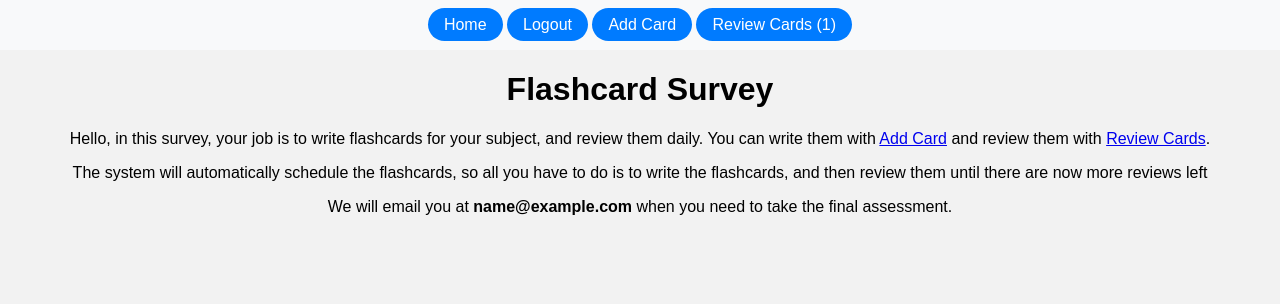
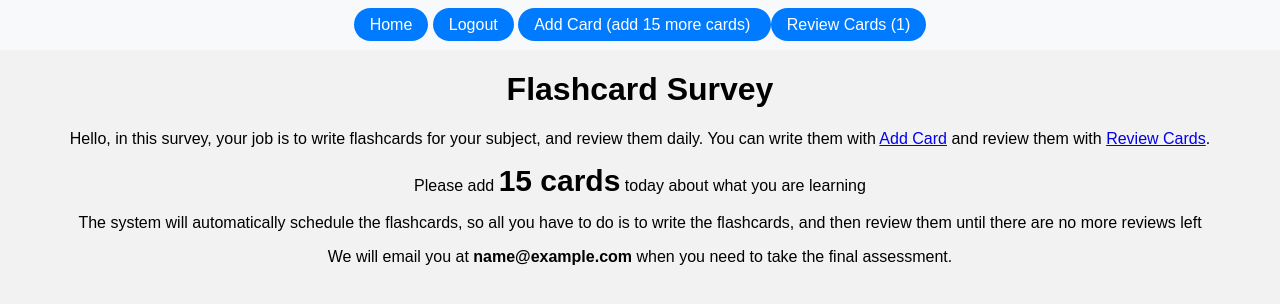
Before and after one commit to g-w1/gpt-flashcard, a Django app: page / in a window 1280 px wide. Shown: the top 304 px of the page. Run offline with Django 4.2, Linux system fonts and the light colour scheme; a user stored in the database is signed in; tables that the repository leaves empty hold one stand-in row (values such as "Sample post").

Commit message:
do a bunch of features. want to start sending this out soon

```diff
--- a/flashcard_site/survey/forms.py
+++ b/flashcard_site/survey/forms.py
@@ -26,6 +26,11 @@ class InitialSurveyForm(forms.ModelForm):
         widget=forms.RadioSelect,  # TODO change the css
         label="Rate your skill at creating flashcards",
     )
+    study_outside = forms.ChoiceField(
+    	choices=InitialSurvey.STUDY_OUTSIDE_CHOICES,
+    	label="How much do you plan to study outside of school (not including this study)?"
+    )
+
 
     class Meta:
         model = InitialSurvey
--- a/flashcard_site/survey/models.py
+++ b/flashcard_site/survey/models.py
@@ -14,7 +14,7 @@ QUEUE_TYPE_LRN = 1
 QUEUE_TYPE_REV = 2
 QUEUE_TYPE_NEW_FAILED = 3  # when you get something as new but you fail it, so we don't remark it as using a new card
 
-NEW_ADDED_EVERY_DAY = 5
+NEW_ADDED_EVERY_DAY = 15
 
 
 class SurveyGroup(models.Model):
@@ -111,6 +111,10 @@ class User(AbstractBaseUser, PermissionsMixin):
         possible_new_cards_num = min(new_cards_num, NEW_ADDED_EVERY_DAY - self.new_cards_added_today)
         return cards_for_today.count() - new_cards_num + possible_new_cards_num
 
+    @property
+    def num_cards_to_add_today(self):
+        return NEW_ADDED_EVERY_DAY - Card.objects.filter(created=timezone.localdate(), belongs=self).count()
+
     def final_assessment_is_due(self):
         return self.date_final_opens <= timezone.localdate()
 
@@ -130,6 +134,7 @@ class Card(models.Model):
         default=0
     )  # Initially, the card has not been reviewed, so repetitions is 0
     queue_type = models.IntegerField(default=QUEUE_TYPE_NEW)
+    created = models.DateField(auto_now_add=True) # why not showing up in admin
 
     def __str__(self):
         return f"{self.front}/{self.back}/next: {self.date_next}"
@@ -195,12 +200,19 @@ class InitialSurvey(models.Model):
         ("yes", "Yes"),
         ("no", "No"),
     ]
+    STUDY_OUTSIDE_CHOICES = [
+        ("nothing", "No studying outside school"),
+        ("minimal", "Studying for less than 30 minutes outside of school"),
+        ("medium", "Studying for more than 30 minutes but less than an hour outside of school"),
+        ("large", "Studying for more than an hour outside of school")
+    ]
     LIKERT_SCALE_CHOICES = [(i, i) for i in range(1, 6)]
 
     user = models.ForeignKey(User, on_delete=models.CASCADE)
     age = models.PositiveIntegerField()
     occupation = models.CharField(max_length=20, choices=OCCUPATION_CHOICES)
     used_flashcards = models.CharField(max_length=3, choices=YES_NO_CHOICES)
+    study_outside = models.CharField(max_length=100, choices=STUDY_OUTSIDE_CHOICES, default="nothing")
     use_flashcards_normally = models.CharField(
         max_length=3, choices=YES_NO_CHOICES, blank=True, null=True
     )
--- a/flashcard_site/survey/templates/base.html
+++ b/flashcard_site/survey/templates/base.html
@@ -14,7 +14,11 @@
             {% if user.is_authenticated %}
                 <a href="{% url 'logout' %}">Logout</a>
                 {% if user.experiment_group == 1 %}
-                    <a href="{% url 'add_card' %}">Add Card</a>
+                    <a href="{% url 'add_card' %}">Add Card
+                    <span id="numToAddToday">{% if user.num_cards_to_add_today != 0 %}
+                    	(add {{user.num_cards_to_add_today}} more cards)
+                    {%endif%}</span>
+                    </a>
                 {% endif %}
                 {% if user.experiment_group != 0 %}
                     <a href="{% url 'review_cards' %}">Review Cards
--- a/flashcard_site/survey/templates/survey/index.html
+++ b/flashcard_site/survey/templates/survey/index.html
@@ -19,7 +19,10 @@
         </p>
 {% elif user.experiment_group == 1 %} <!-- The writing group -->
         Hello, in this survey, your job is to write flashcards for your subject, and review them daily. You can write them with <a href="{% url 'add_card' %}">Add Card</a> and review them with <a href="{% url 'review_cards' %}">Review Cards</a>.<br>
-        <p>The system will automatically schedule the flashcards, so all you have to do is to write the flashcards, and then review them until there are now more reviews left</p>
+        {% if user.num_cards_to_add_today != 0 %}
+            <p>Please add <span style="font-size: 30px; font-weight: bold">{{user.num_cards_to_add_today}} cards</span> today about what you are learning</p>
+        {% endif %}
+        <p>The system will automatically schedule the flashcards, so all you have to do is to write the flashcards, and then review them until there are no more reviews left</p>
         <p>
         {% if not user.needs_to_take_final_assessment %}
             We will email you at <b>{{ user.email }}</b> when you need to take the final assessment.<br>
--- a/flashcard_site/survey/templates/survey/register.html
+++ b/flashcard_site/survey/templates/survey/register.html
@@ -7,7 +7,7 @@
   <div id="informed-consent" style="text-align: left;"> <!-- TODO do I need to actually collect the signature -->
 <br><b>Student Researcher(s):</b> Jacob Goldman-Wetzler
 <br><b>Title of Project:</b> Using Large Language Models to Enhance Spaced Repetition Learning
-<br><b>You are being asked to volunteer to participate in this science project.</b> If you would like to participate, please sign in the appropriate area below.
+<br><b>You are being asked to volunteer to participate in this science project.</b> If you would like to participate, please check in the appropriate area below.
 <br><b>Purpose of the project:</b> The purpose of this study is to evaluate if Large Language Models can replace humans in creating good flashcards for use in spaced repetition learning.
 <br><b>If you participate, you will be asked to:</b> Take a survey and assessment at the beginning of the study. Do online flashcards daily during the study and take an assessment at the end of the study.
 <br><b>Time required for participation:</b> Take a survey at the beginning of the study (less than 1 minute). Take an assessment at the beginning and end of study (20 minutes). 5-10 minutes every day during the study. The study will last for 4 weeks for every participant. Some people may be asked to make flashcards. Some people may be asked to only take an assessment at the beginning and end of the study and not do any flashcards.
--- a/flashcard_site/survey/templates/survey/review_cards.html
+++ b/flashcard_site/survey/templates/survey/review_cards.html
@@ -36,6 +36,9 @@ function renderCard() {
                 	document.getElementById("flip-button").hidden = true;
                 	document.getElementById("good-button").hidden = true;
                 	document.getElementById("again-button").hidden = true;
+                        setTimeout(function() {
+                            location.reload();
+                        }, 30000);
         	}
 	} else if (flipped) {
         	text = "" + card.front + "<hr/>" + card.back;
--- a/flashcard_site/survey/views.py
+++ b/flashcard_site/survey/views.py
@@ -107,10 +107,7 @@ def get_cards(request):
     num_cards_to_do_today = user.num_cards_to_do_today
     cards_for_user = Card.objects.filter(belongs=user)
     # these are the ones that use time_next_today, because they are sensitive to minutes
-    lrn_for_today = cards_for_user.filter(
-        date_next__lte=timezone.localdate(),
-        time_next_today__lte=timezone.localtime(),
-        queue_type=QUEUE_TYPE_LRN,
+    lrn_for_today = cards_for_user.filter(Q(date_next__lte=timezone.localdate()) & (Q(time_next_today__lte=timezone.localtime()) | Q(time_next_today__isnull=True)) & Q(queue_type=QUEUE_TYPE_LRN)
     )
     lrn_for_today_card = get_card_from_cards(lrn_for_today, num_cards_to_do_today)
     if lrn_for_today_card != None:
@@ -233,7 +230,7 @@ def submit_card(request):
         if quality > 3:
             card.queue_type = QUEUE_TYPE_LRN
             card.interval = 0
-            minutes_next = 5
+            minutes_next = 3
             card.repetitions = 1
         else:
             card.queue_type = QUEUE_TYPE_NEW_FAILED
```
Also changed, not shown: flashcard_site/survey/migrations/0025_card_created.py (added), flashcard_site/survey/migrations/0026_initialsurvey_study_outside.py (added), 1 other file.
